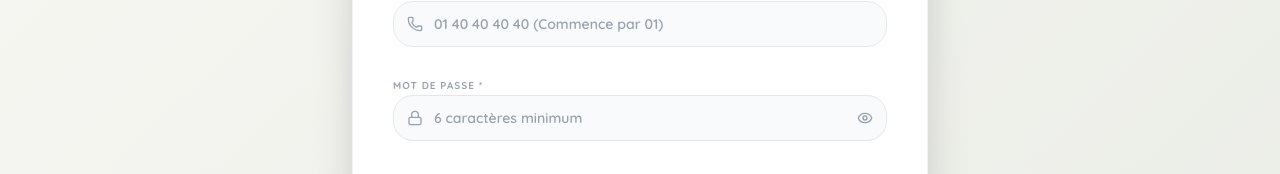
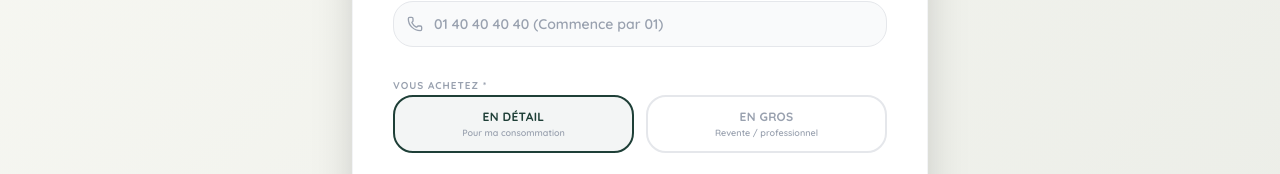
Before and after one commit to Axelle1989/Yolita, a React (Vite) app: page /connexion in a window 1280 px wide. Shown: the part 711-885 px from the top of the page. Built offline with nearby package versions, Linux system fonts and the light colour scheme; no server answers; the database is empty.

Commit message:
feat: sélection du type d'acheteur (gros/detail) à l'inscription

```diff
--- a/src/pages/Connexion.tsx
+++ b/src/pages/Connexion.tsx
@@ -5,7 +5,7 @@
 
 import React, { useState } from 'react';
 import { motion, AnimatePresence } from 'motion/react';
-import { useUser, validateBeninPhone } from '../UserContext';
+import { useUser, validateBeninPhone, BuyerType } from '../UserContext';
 import { useNavigate, useSearchParams, Link } from 'react-router-dom';
 import {
   User,
@@ -42,6 +42,7 @@ export default function Connexion() {
   const [phone, setPhone] = useState('');
   const [password, setPassword] = useState('');
   const [address, setAddress] = useState('');
+  const [buyerType, setBuyerType] = useState<BuyerType>('detail');
 
   // Custom states for messages
   const [errorMsg, setErrorMsg] = useState('');
@@ -102,7 +103,7 @@ export default function Connexion() {
     }
 
     setSubmitting(true);
-    const res = await registerCustomer(name, email, phone, password, address);
+    const res = await registerCustomer(name, email, phone, password, buyerType, address);
     setSubmitting(false);
 
     if (res.success) {
@@ -470,6 +471,41 @@ export default function Connexion() {
                   )}
                 </div>
 
+                {/* Type d'acheteur : gros ou détail */}
+                <div className="space-y-1.5">
+                  <label className="text-[10px] uppercase font-black tracking-widest text-gray-400">Vous achetez *</label>
+                  <div className="grid grid-cols-2 gap-3">
+                    <button
+                      type="button"
+                      onClick={() => setBuyerType('detail')}
+                      className={`py-3 px-3 rounded-xl border-2 text-xs font-black uppercase tracking-wide transition-all ${
+                        buyerType === 'detail'
+                          ? 'border-[#1E3F37] bg-[#1E3F37]/5 text-[#1E3F37]'
+                          : 'border-gray-200 text-gray-400 hover:text-gray-600'
+                      }`}
+                    >
+                      En détail
+                      <span className="block text-[9px] font-semibold normal-case tracking-normal mt-0.5 text-gray-400">
+                        Pour ma consommation
+                      </span>
+                    </button>
+                    <button
+                      type="button"
+                      onClick={() => setBuyerType('gros')}
+                      className={`py-3 px-3 rounded-xl border-2 text-xs font-black uppercase tracking-wide transition-all ${
+                        buyerType === 'gros'
+                          ? 'border-[#1E3F37] bg-[#1E3F37]/5 text-[#1E3F37]'
+                          : 'border-gray-200 text-gray-400 hover:text-gray-600'
+                      }`}
+                    >
+                      En gros
+                      <span className="block text-[9px] font-semibold normal-case tracking-normal mt-0.5 text-gray-400">
+                        Revente / professionnel
+                      </span>
+                    </button>
+                  </div>
+                </div>
+
                 {/* Mot de passe */}
                 <div className="space-y-1.5">
                   <label className="text-[10px] uppercase font-black tracking-widest text-gray-400">Mot de passe *</label>
```
